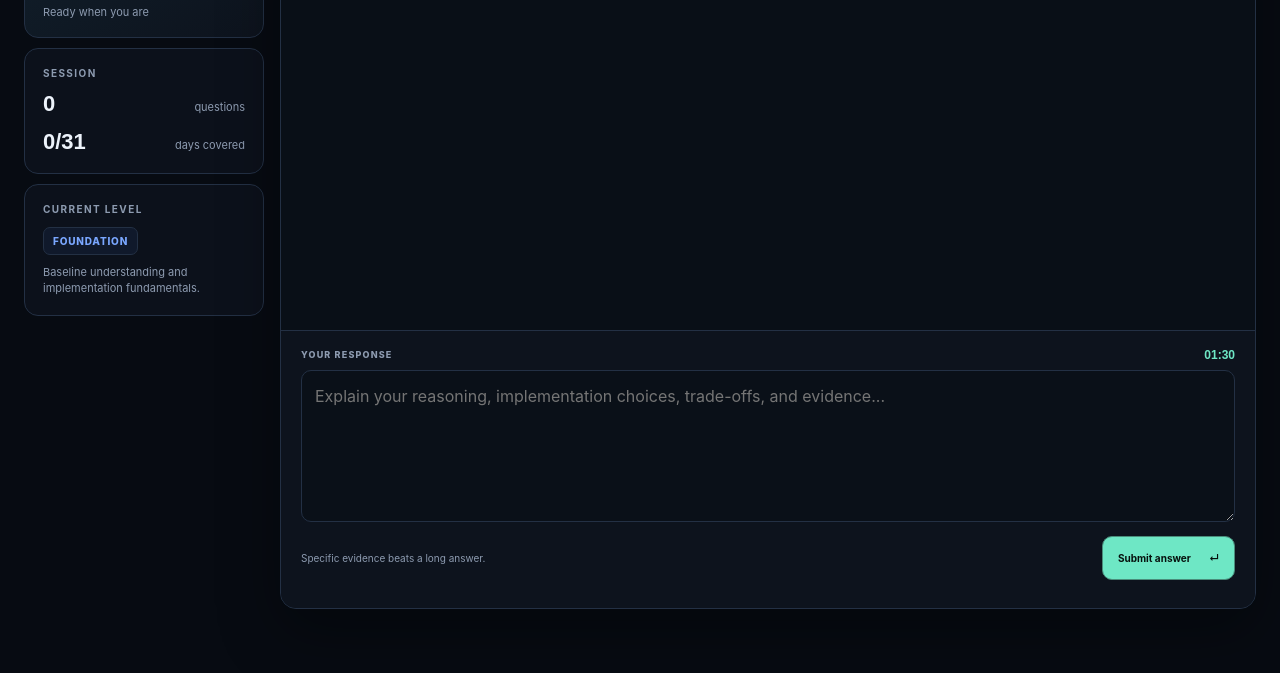
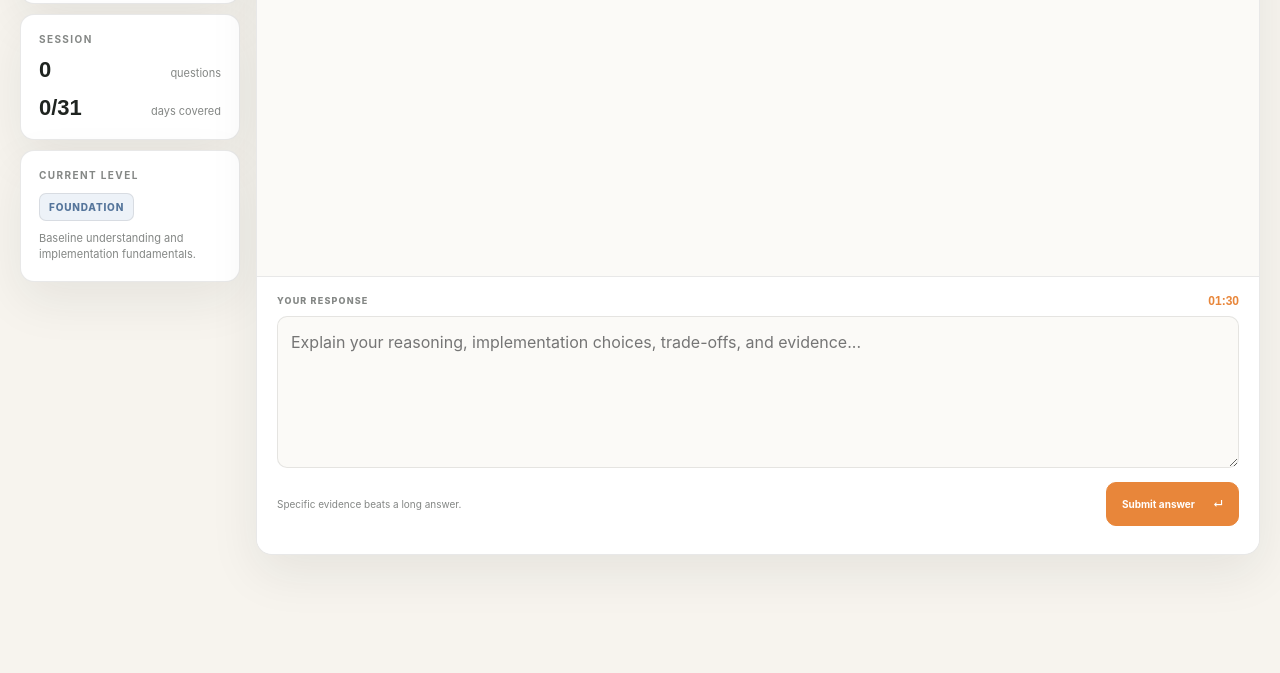
Before and after one commit to JyothiradithyaJ/int_agent_project, a website: page public/interview.html in a window 1280 px wide. Shown: the part 515-1188 px from the top of the page. After the commit the page ends 1130 px from the top, so only its background shows below. Drawn offline with Linux system fonts and the light colour scheme; no server answers.

Commit message:
Apply landing-page light theme to interview page

```diff
--- a/public/interview.html
+++ b/public/interview.html
@@ -3,10 +3,28 @@
 <head>
   <meta charset="utf-8">
   <meta name="viewport" content="width=device-width, initial-scale=1">
-  <meta name="theme-color" content="#080d12">
+  <meta name="theme-color" content="#f7f4ee">
   <meta name="description" content="Live adaptive AI technical interview workspace.">
-  <title>Interview Agent — Assessment</title>
+  <title>Interview Agent — Live Assessment</title>
   <link rel="stylesheet" href="/styles.css">
+  <style>
+    :root{color-scheme:light;--bg:#f7f4ee;--surface:#fff;--surface-2:#f1f0ea;--line:#1f24201a;--line-soft:#1f242012;--text:#1f2420;--muted:#1f24208c;--accent:#e8863a;--accent-strong:#d9782e;--blue:#55759b;--amber:#b87519;--danger:#c65353;--shadow:0 18px 50px rgba(31,36,32,.08)}
+    html{background:var(--bg)}body{background:#f7f4ee;color:var(--text)}
+    .app-header{background:rgba(247,244,238,.95);border-bottom-color:var(--line);box-shadow:0 1px 0 rgba(31,36,32,.04)}
+    .brand-mark{border-color:#1f24201a;background:#1f2420;color:#f7f4ee;text-decoration:none}.session-badge,.ai-status{background:#fff;border-color:var(--line);color:var(--muted)}
+    .ai-status.live{color:#50705a;border-color:#b8cbb9;background:#e8efe8}.ai-status.mock{color:#8b5c17;border-color:#e4c991;background:#fbf2dc}.ai-status.error{color:#a94444;border-color:#e3b2b2;background:#f9e8e8}
+    .workspace{width:min(1240px,calc(100% - 40px));padding:40px 0 60px}.hero{padding:12px 0 42px}.hero-copy h2{color:var(--text)}.hero-copy p{color:var(--muted)}
+    .setup-card,.rail-card,.interview-panel,.feedback{border-color:var(--line);background:#fff;box-shadow:var(--shadow)}.setup-card{background:#fff}.setup-card label,.rail-label,.eyebrow{color:var(--muted)}
+    select,textarea{background:#fbfaf7;color:var(--text);border-color:var(--line)}select:focus,textarea:focus{border-color:#e8863a;box-shadow:0 0 0 3px rgba(232,134,58,.10)}
+    .primary-btn{border-color:#e8863a;background:#e8863a;color:#fff}.primary-btn:hover:not(:disabled){background:#d9782e}
+    .interview-layout{grid-template-columns:220px minmax(0,1fr);min-height:680px}.timer-card{background:#eef1eb}.rail-card{background:#fff}.timer{color:var(--text)}.timer.warning{color:var(--amber)}.timer.danger{color:var(--danger)}
+    .timer-track,.progress-wrap,.score-track{background:#e5e6e0}.timer-track div,.progress,.score-fill{background:#e8863a}.timer-state,.rail-stat span,.rail-card p,.coverage-line>span,.live-dot,.composer-bottom,.feedback-summary,.overall-score span,.recommendation .confidence,.metric span,.evidence p{color:var(--muted)}
+    .difficulty-badge{border-color:var(--line)}.difficulty-badge.foundation{color:#55759b;background:#edf2f8}.difficulty-badge.intermediate{color:#9b681b;background:#fbf2dc}.difficulty-badge.advanced{color:#70558e;background:#f2ebf7}.difficulty-badge.production{color:#50705a;background:#e8efe8}
+    .interview-panel{background:#fff}.interview-toolbar{border-bottom-color:var(--line)}.chat{background:#fbfaf7}.bubble.interviewer{border-color:var(--line);background:#eef1eb;color:var(--text)}.bubble.interviewer::before{color:#50705a}.bubble.candidate{border-color:#1f24202b;background:#1f2420;color:#fff}
+    .composer{border-top-color:var(--line);background:#fff}.retry-wrap{background:#fff}.retry{border-color:#e3b2b2;background:#f9e8e8;color:#a94444}
+    .feedback{background:#fff}.feedback h3{color:var(--muted)}.recommendation .label{border-color:#b8cbb9;background:#e8efe8;color:#50705a}.metric{border-color:var(--line);background:#f5f3ed}.score-row,.chip,.check,.evidence{border-color:var(--line);background:#f7f6f1;color:#3d443e}.score-header strong{color:#d9782e}.evidence{border-left-color:#55759b}.evidence.strong{border-left-color:#50705a}.evidence.weak{border-left-color:#c65353}.evidence .assessment{color:var(--muted)}
+    @media(max-width:900px){.workspace{width:min(calc(100% - 28px),760px)}.interview-layout{grid-template-columns:1fr}}@media(max-width:640px){.workspace{width:calc(100% - 18px)}}
+  </style>
 </head>
 <body>
 <div class="app-shell">
@@ -14,20 +32,17 @@
     <div class="brand-block"><a href="/" class="brand-mark" aria-label="Interview Agent home">IA</a><div><div class="eyebrow">AI TECHNICAL ASSESSMENT</div><h1>Interview Agent</h1></div></div>
     <div class="header-actions"><span class="session-badge" id="status">Ready</span><span class="ai-status" id="aiStatus">Checking AI...</span></div>
   </header>
-
   <main class="workspace">
     <section class="hero" id="setup">
       <div class="hero-copy"><div class="eyebrow">ADAPTIVE MOCK INTERVIEW</div><h2>Show what you know under pressure.</h2><p>The interviewer starts from your learning history, adapts to your answers, and ends with a structured readiness report.</p></div>
       <div class="setup-card"><label for="candidateSelect">Candidate profile</label><select id="candidateSelect" aria-label="Candidate profile"></select><div class="setup-meta"><span>20 min</span><span>•</span><span>31-day curriculum</span><span>•</span><span>Adaptive AI</span></div><button id="startBtn" class="primary-btn" type="button"><span>Begin assessment</span><span>→</span></button></div>
     </section>
-
     <section class="interview-layout" aria-label="Interview workspace">
       <aside class="session-rail" aria-label="Assessment status">
         <div class="rail-card timer-card"><div class="rail-label">TIME REMAINING</div><div class="timer" id="timer">20:00</div><div class="timer-track"><div id="timerProgress"></div></div><div class="timer-state" id="timerState">Ready when you are</div></div>
         <div class="rail-card"><div class="rail-label">SESSION</div><div class="rail-stat"><strong id="questionCount">0</strong><span>questions</span></div><div class="rail-stat"><strong id="coveredCount">0/31</strong><span>days covered</span></div></div>
         <div class="rail-card"><div class="rail-label">CURRENT LEVEL</div><div class="difficulty-badge foundation" id="difficulty">FOUNDATION</div><p id="difficultyHint">Baseline understanding and implementation fundamentals.</p></div>
       </aside>
-
       <section class="interview-panel" aria-label="Live interview">
         <div class="interview-toolbar"><div><div class="rail-label">INTERVIEW PROGRESS</div><div class="coverage-line"><div class="progress-wrap"><div class="progress" id="progress"></div></div><span id="coverageText">0 / 31 days</span></div></div><div class="live-dot"><span></span> LIVE</div></div>
         <section class="chat" id="chat" aria-live="polite" aria-label="Interview conversation"></section>
```
